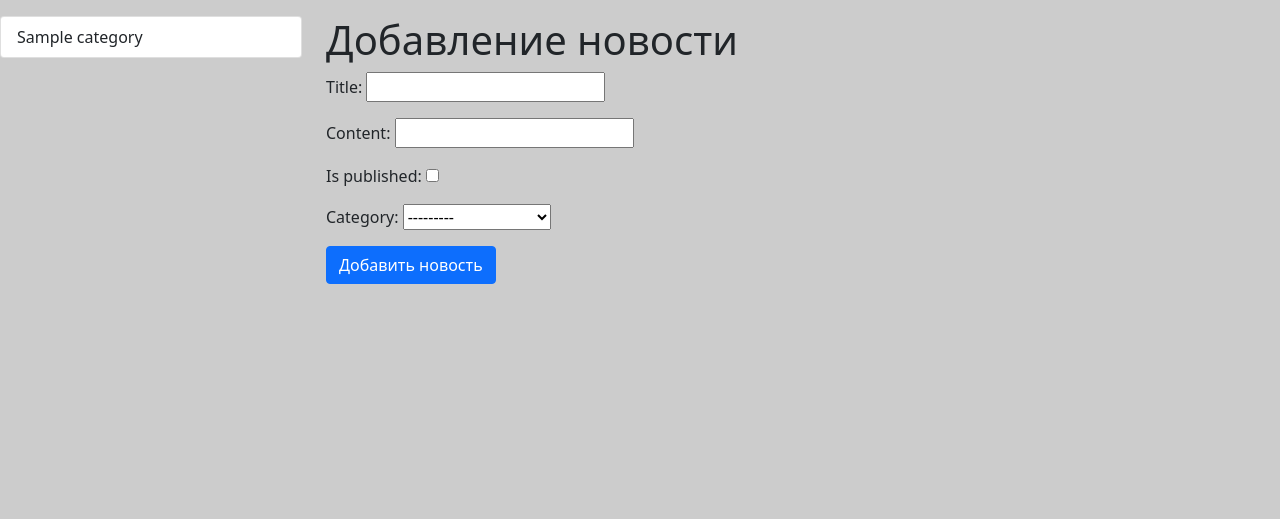
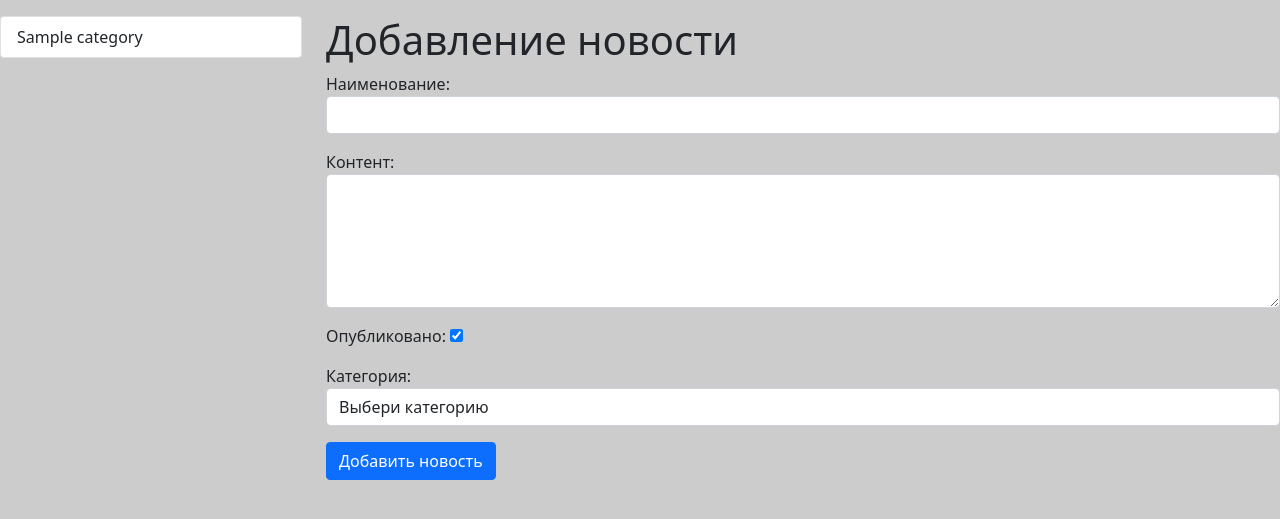
Before and after one commit to maninserg/news_site_django, a Django app: page /news/add_news in a window 1280 px wide. Shown: the part 56-575 px from the top of the page. Run offline with Django 3.2, Linux system fonts and the light colour scheme; tables that the repository leaves empty hold one stand-in row (values such as "Sample post"); some libraries are stand-ins or nearby versions.

Commit message:
#24 Settings and action for forms

```diff
--- a/news/forms.py
+++ b/news/forms.py
@@ -4,7 +4,13 @@ from .models import Category
 
 
 class NewsForm(forms.Form):
-    title = forms.CharField(max_length=150)
-    content = forms.CharField()
-    is_published = forms.BooleanField()
-    category = forms.ModelChoiceField(queryset=Category.objects.all())
+    title = forms.CharField(max_length=150, label='Наименование',
+                            widget=forms.TextInput(attrs={"class": "form-control"}))
+    content = forms.CharField(label='Контент', required=False,
+                              widget=forms.Textarea(attrs={"class": "form-control",
+                                                           "rows": 5}))
+    is_published = forms.BooleanField(label='Опубликовано', initial=True)
+    category = forms.ModelChoiceField(queryset=Category.objects.all(),
+                                      label='Категория',
+                                      empty_label='Выбери категорию',
+                                      widget=forms.Select(attrs={"class": "form-control"}))
--- a/news/templates/news/add_news.html
+++ b/news/templates/news/add_news.html
@@ -9,11 +9,65 @@
 {% block content %}
 <h1>Добавление новости</h1>
 
-<form action="." method="post">
+<form action="{% url 'add_news' %}" method="post">
 {% csrf_token %}
+
 {{ form.as_p }}
+
+
+{% comment %}
+{{ form.non_fields.error }}
+<div class="mb-3">
+    <label for="{{ form.title.id_for_label }}" class="form-label">Название</label>
+        {{ form.title }}
+        <div class="invalid-feedback">
+            {{ form.title.errors }}
+        </div>
+</div>
+
+<div class="mb-3">
+    <label for="{{ form.content.id_for_label }}" class="form-label">Контент</label>
+        {{ form.content }}
+        <div class="invalid-feedback">
+            {{ form.content.errors }}
+        </div>
+</div>
+
+<div class="mb-3">
+    <label for="{{ form.is_published.id_for_label }}" class="form-label">Опубликовано</label>
+        {{ form.is_published }}
+        <div class="invalid-feedback">
+            {{ form.is_published.errors }}
+        </div>
+</div>
+
+<div class="mb-3">
+    <label for="{{ form.category.id_for_label }}" class="form-label">Категория</label>
+        {{ form.category }}
+        <div class="invalid-feedback">
+            {{ form.category.errors }}
+        </div>
+</div>
+
+
+{% comment %}
+{% for field in form %}
+
+<div class="mb-3">
+ {{ field.label_tag }}
+{{ field }}
+        <div class="invalid-feedback">
+            {{ field.errors }}
+        </div>
+</div>
+
+{% endfor %}
+{% endcomment %}
+
 
 <button type="submit" class="btn btn-primary btn-block">Добавить новость</button>
 
 </form>
+
+
 {% endblock %}
--- a/news/views.py
+++ b/news/views.py
@@ -1,4 +1,4 @@
-from django.shortcuts import render, get_object_or_404
+from django.shortcuts import render, get_object_or_404, redirect
 from django.http import HttpResponse
 from .models import News, Category
 from .forms import NewsForm
@@ -23,7 +23,11 @@ def view_news(request, news_id):
 
 def add_news(request):
     if request.method == 'POST':
-        pass
+        form = NewsForm(request.POST)
+        if form.is_valid():
+            # print(form.cleaned_data)
+            news = News.objects.create(**form.cleaned_data)
+            return redirect(news.get_absolute_url())
     else:
         form = NewsForm()
     return render(request, 'news/add_news.html', {'form': form})
```
